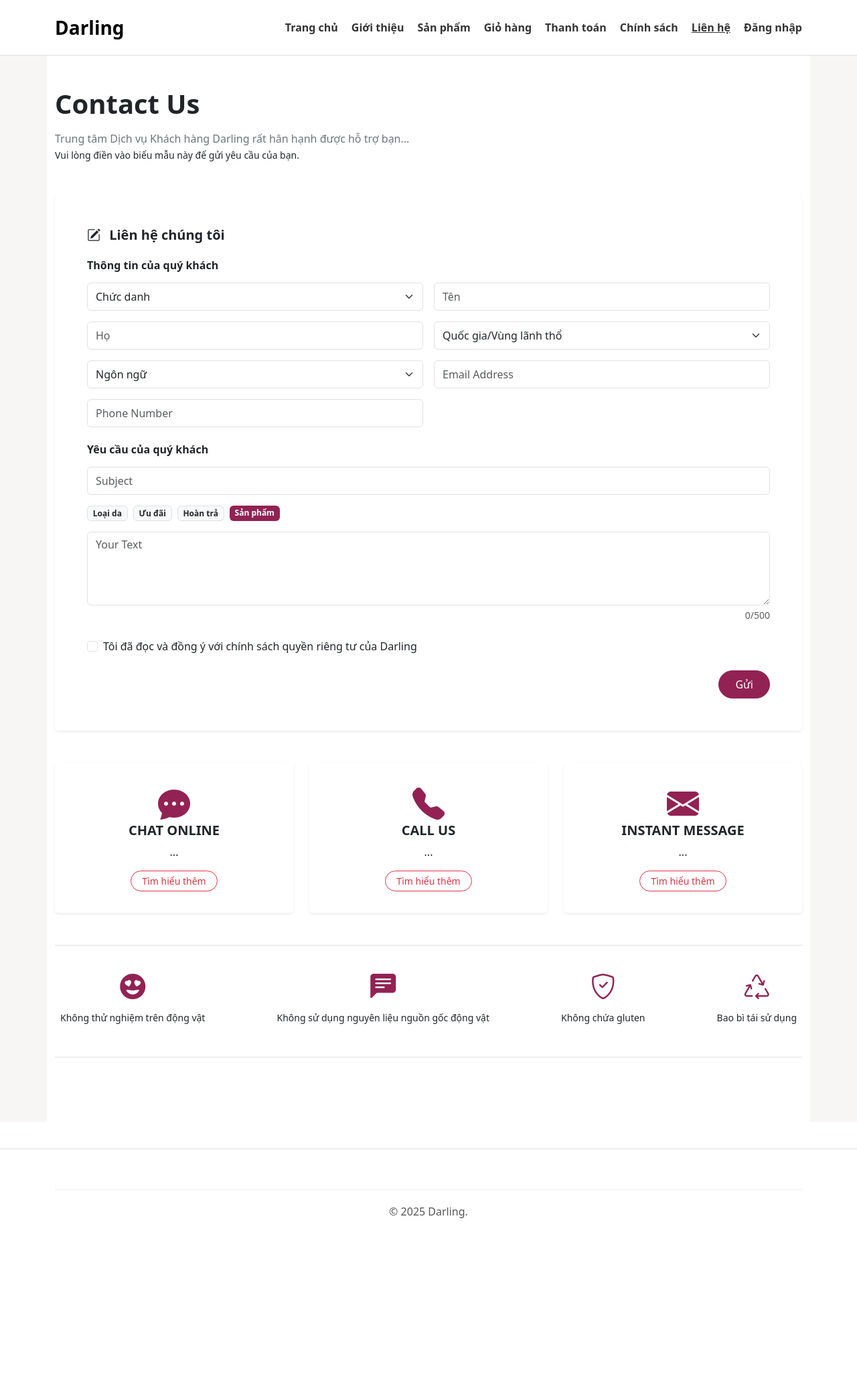
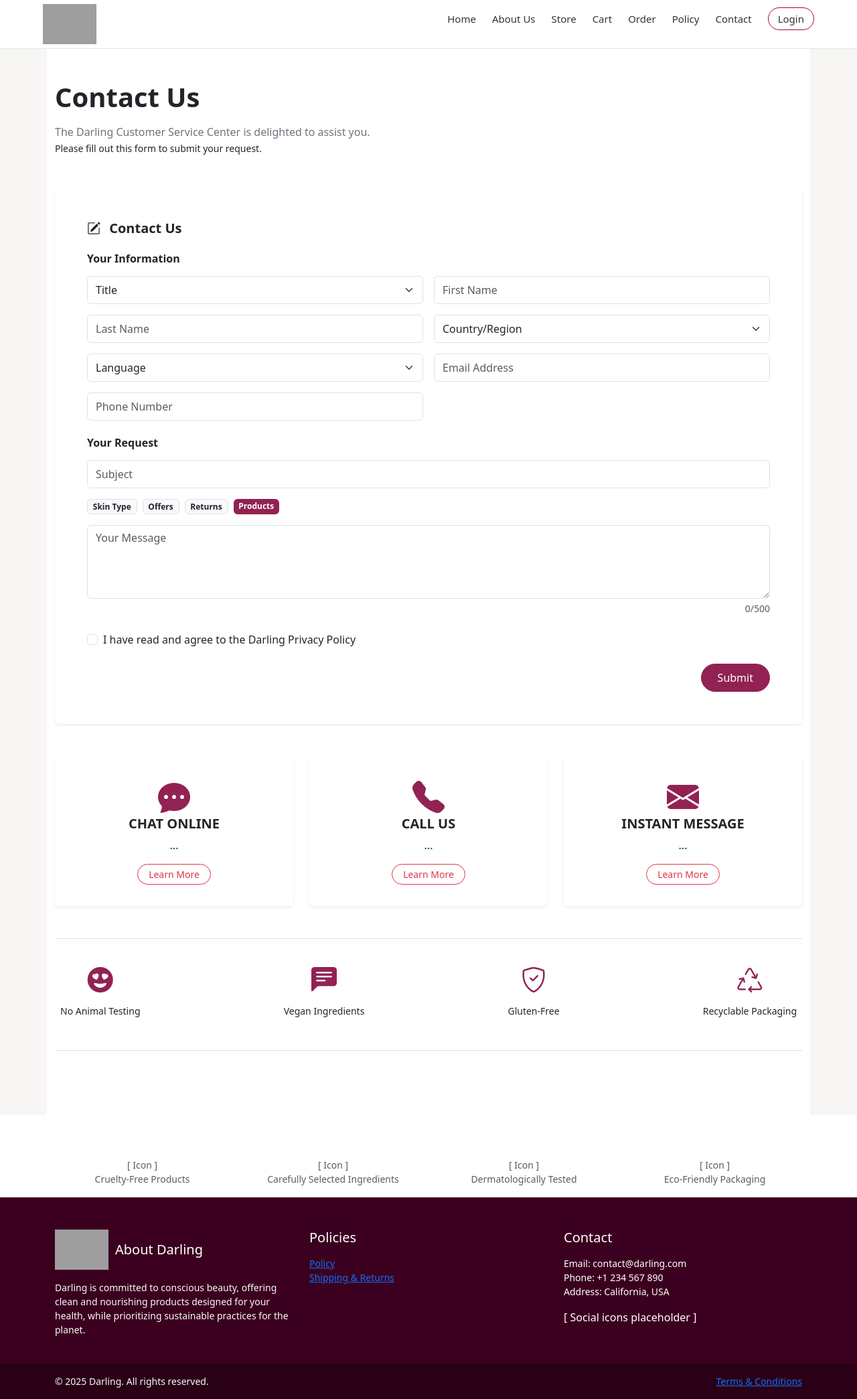
Before and after one commit to lycoris2445/PTUD-TMDT---Nhom-D, a PHP site: page /website/php/contact.php in a window 1280 px wide. Shown: the whole page at 67% size. Before the commit the page ends 1819 px from the top, so only its background shows below. Run offline with PHP 8.4, Linux system fonts and the light colour scheme; grey boxes are pictures that could not be loaded.

Commit message:
Change contact page, policy page

```diff
--- a/website/php/contact.php
+++ b/website/php/contact.php
@@ -1,112 +1,76 @@
-<!DOCTYPE html>
-<html lang="vi">
-<head>
-  <meta charset="UTF-8">
-  <meta name="viewport" content="width=device-width, initial-scale=1.0">
-  <title>Liên hệ - Darling</title>
+<?php
+$pageTitle = 'Liên hệ - Darling';
+$pageCss   = '../css/lien-he.css';
+include 'header.php';
+?>
 
-  <!-- Main CSS -->
-  <link rel="stylesheet" href="../css/styles.css">
-  <link rel="stylesheet" href="../css/lien-he.css">
-
-  <!-- Bootstrap 5.3.3 -->
-  <link href="https://cdn.jsdelivr.net/npm/bootstrap@5.3.3/dist/css/bootstrap.min.css" rel="stylesheet">
-
-  <!-- Bootstrap Icons -->
-  <link href="https://cdn.jsdelivr.net/npm/bootstrap-icons@1.11.3/font/bootstrap-icons.css" rel="stylesheet">
-</head>
-
-<body>
-
-<!-- === HEADER === -->
-<header>
-  <div class="container">
-    <a href="index.php" class="logo">Darling</a>
-    <nav>
-      <ul>
-        <li><a href="index.php">Trang chủ</a></li>
-        <li><a href="gioi-thieu.php">Giới thiệu</a></li>
-        <li><a href="san-pham.php">Sản phẩm</a></li>
-        <li><a href="gio-hang.php">Giỏ hàng</a></li>
-        <li><a href="thanh-toan.php">Thanh toán</a></li>
-        <li><a href="chinh-sach.php">Chính sách</a></li>
-        <li><a href="lien-he.php" class="active">Liên hệ</a></li>
-        <li><a href="dang-nhap.php" class="login-icon" title="Đăng nhập">Đăng nhập</a></li>
-      </ul>
-    </nav>
-  </div>
-</header>
-
-<!-- === MAIN === -->
 <main>
   <div class="container-xl pt-5 pb-5">
 
-    <!-- Title -->
     <h1 class="fw-bold mb-3">Contact Us</h1>
 
     <p class="text-secondary mb-5">
-      Trung tâm Dịch vụ Khách hàng Darling rất hân hạnh được hỗ trợ bạn...
+      The Darling Customer Service Center is delighted to assist you.
       <br>
       <small class="text-dark">
-      Vui lòng điền vào biểu mẫu này để gửi yêu cầu của bạn.
+      Please fill out this form to submit your request.
       </small>
     </p>
 
-    <!-- FORM -->
     <div class="row mb-5">
       <div class="col-12">
         <div class="card p-4 p-md-5 border-0 shadow-sm">
 
           <h5 class="card-title mb-4 fw-bold">
-            <i class="bi bi-pencil-square me-2"></i> Liên hệ chúng tôi
+            <i class="bi bi-pencil-square me-2"></i> Contact Us
           </h5>
 
           <form action="#" method="post">
 
-            <h6 class="mb-3 fw-bold">Thông tin của quý khách</h6>
+            <h6 class="mb-3 fw-bold">Your Information</h6>
 
             <div class="row g-3 mb-4">
               <div class="col-md-6">
                 <select class="form-select">
-                  <option selected>Chức danh</option>
-                  <option>Ông</option>
-                  <option>Bà</option>
+                  <option selected>Title</option>
+                  <option>Mr.</option>
+                  <option>Ms./Mrs.</option>
                 </select>
               </div>
 
-              <div class="col-md-6"><input type="text" class="form-control" placeholder="Tên"></div>
-              <div class="col-md-6"><input type="text" class="form-control" placeholder="Họ"></div>
-              <div class="col-md-6"><select class="form-select"><option selected>Quốc gia/Vùng lãnh thổ</option></select></div>
-              <div class="col-md-6"><select class="form-select"><option selected>Ngôn ngữ</option></select></div>
+              <div class="col-md-6"><input type="text" class="form-control" placeholder="First Name"></div>
+              <div class="col-md-6"><input type="text" class="form-control" placeholder="Last Name"></div>
+              <div class="col-md-6"><select class="form-select"><option selected>Country/Region</option></select></div>
+              <div class="col-md-6"><select class="form-select"><option selected>Language</option></select></div>
               <div class="col-md-6"><input type="email" class="form-control" placeholder="Email Address"></div>
               <div class="col-md-6"><input type="tel" class="form-control" placeholder="Phone Number"></div>
             </div>
 
-            <h6 class="mb-3 fw-bold">Yêu cầu của quý khách</h6>
+            <h6 class="mb-3 fw-bold">Your Request</h6>
 
             <div class="mb-4">
               <input type="text" class="form-control mb-3" placeholder="Subject">
 
               <div class="d-flex flex-wrap gap-2 mb-3">
-                <span class="badge text-bg-light border text-dark">Loại da</span>
-                <span class="badge text-bg-light border text-dark">Ưu đãi</span>
-                <span class="badge text-bg-light border text-dark">Hoàn trả</span>
-                <span class="badge text-bg-danger text-white">Sản phẩm</span>
+                <span class="badge text-bg-light border text-dark">Skin Type</span>
+                <span class="badge text-bg-light border text-dark">Offers</span>
+                <span class="badge text-bg-light border text-dark">Returns</span>
+                <span class="badge text-bg-danger text-white">Products</span>
               </div>
 
-              <textarea class="form-control" rows="4" placeholder="Your Text"></textarea>
+              <textarea class="form-control" rows="4" placeholder="Your Message"></textarea>
               <div class="form-text text-end">0/500</div>
             </div>
 
             <div class="form-check mb-4">
               <input class="form-check-input" type="checkbox" id="policyCheck">
               <label class="form-check-label" for="policyCheck">
-                Tôi đã đọc và đồng ý với chính sách quyền riêng tư của Darling
+                I have read and agree to the Darling Privacy Policy
               </label>
             </div>
 
             <div class="text-end">
-              <button type="submit" class="btn btn-primary px-4 rounded-pill">Gửi</button>
+              <button type="submit" class="btn btn-primary px-4 rounded-pill">Submit</button>
             </div>
 
           </form>
@@ -115,7 +79,6 @@
       </div>
     </div>
 
-    <!-- 3 CARD SERVICES -->
     <div class="row g-4 mb-5">
       <div class="col-md-4">
         <div class="card text-center h-100 p-3 border-0 shadow-sm">
@@ -123,7 +86,7 @@
             <i class="bi bi-chat-dots-fill display-5 mb-3"></i>
             <h5 class="card-title fw-bold">CHAT ONLINE</h5>
             <p class="card-text mb-3">...</p>
-            <button class="btn btn-outline-danger btn-sm rounded-pill px-3">Tìm hiểu thêm</button>
+            <button class="btn btn-outline-danger btn-sm rounded-pill px-3">Learn More</button>
           </div>
         </div>
       </div>
@@ -134,7 +97,7 @@
             <i class="bi bi-telephone-fill display-5 mb-3"></i>
             <h5 class="card-title fw-bold">CALL US</h5>
             <p class="card-text mb-3">...</p>
-            <button class="btn btn-outline-danger btn-sm rounded-pill px-3">Tìm hiểu thêm</button>
+            <button class="btn btn-outline-danger btn-sm rounded-pill px-3">Learn More</button>
           </div>
         </div>
       </div>
@@ -145,44 +108,32 @@
             <i class="bi bi-envelope-fill display-5 mb-3"></i>
             <h5 class="card-title fw-bold">INSTANT MESSAGE</h5>
             <p class="card-text mb-3">...</p>
-            <button class="btn btn-outline-danger btn-sm rounded-pill px-3">Tìm hiểu thêm</button>
+            <button class="btn btn-outline-danger btn-sm rounded-pill px-3">Learn More</button>
           </div>
         </div>
       </div>
     </div>
 
-    <!-- Icons Bottom -->
     <div class="d-flex flex-wrap justify-content-between text-center py-4 mb-5 border-top border-bottom bottom-icons">
       <div class="p-2">
         <i class="bi bi-emoji-heart-eyes-fill"></i>
-        <p class="mt-2 small">Không thử nghiệm trên động vật</p>
+        <p class="mt-2 small">No Animal Testing</p>
       </div>
       <div class="p-2">
         <i class="bi bi-chat-left-text-fill"></i>
-        <p class="mt-2 small">Không sử dụng nguyên liệu nguồn gốc động vật</p>
+        <p class="mt-2 small">Vegan Ingredients</p>
       </div>
       <div class="p-2">
         <i class="bi bi-shield-check"></i>
-        <p class="mt-2 small">Không chứa gluten</p>
+        <p class="mt-2 small">Gluten-Free</p>
       </div>
       <div class="p-2">
         <i class="bi bi-recycle"></i>
-        <p class="mt-2 small">Bao bì tái sử dụng</p>
+        <p class="mt-2 small">Recyclable Packaging</p>
       </div>
     </div>
 
   </div>
 </main>
 
-<!-- === FOOTER === -->
-<footer>
-  <div class="container">
-    <div class="footer-content"></div>
-    <div class="copyright">© 2025 Darling.</div>
-  </div>
-</footer>
-
-<script src="https://cdn.jsdelivr.net/npm/bootstrap@5.3.3/dist/js/bootstrap.bundle.min.js"></script>
-
-</body>
-</html>
+<?php include 'footer.php'; ?>
```
Also changed, not shown: website/php/policy.php (+46 -3 lines).
